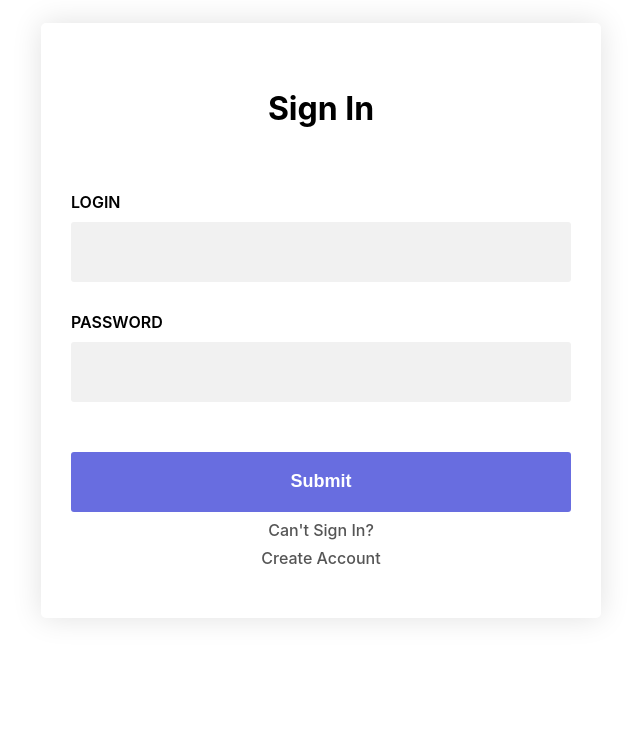
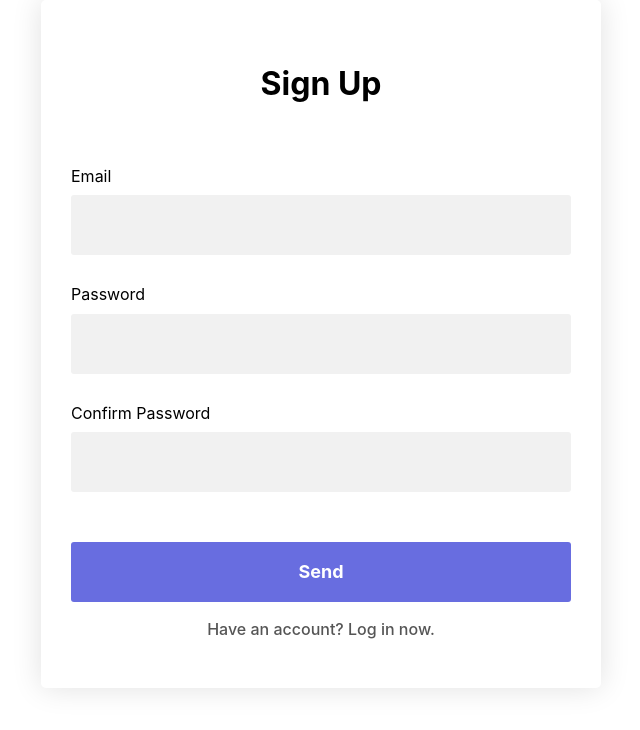
Before and after one commit to GreedLine/ReactHookLoginForm, a React (Create React App) app: page /signup in a window 1280 px wide. Shown: the top 730 px of the page, without its empty margins (319-959 px from the left). Built offline with nearby package versions, Linux system fonts and the light colour scheme.

Commit message:
Сделал страницу регистрации, перевёл css на БЭМ, подключил react-router, поправил архитектуру.

```diff
--- a/package.json
+++ b/package.json
@@ -7,9 +7,11 @@
     "@testing-library/react": "^11.2.2",
     "@testing-library/user-event": "^12.6.0",
     "node-sass": "^4.14.1",
+    "normalize.css": "^8.0.1",
     "react": "^17.0.1",
     "react-dom": "^17.0.1",
     "react-hook-form": "^6.14.0",
+    "react-router-dom": "^5.2.0",
     "react-scripts": "4.0.1",
     "uuid": "^8.3.2",
     "web-vitals": "^0.2.4"
--- a/src/components/InputField/index.js
+++ b/src/components/InputField/index.js
@@ -5,15 +5,15 @@ import React from 'react';
 export const InputField = React.forwardRef( ({label, type, name, errorMessage}, ref) => {
     const inputAndLabelId = uuidv4();
     return (
-        <div className='textb'>
-            <label htmlFor={inputAndLabelId} className='textb__placeholder'>{label}</label>
+        <div className='user-form__content'>
+            <label htmlFor={inputAndLabelId} className='login-form__placeholder'>{label}</label>
             <input type={type}
-                   className='textb__input'
+                   className='user-form__input'
                    id={inputAndLabelId}
                    name={name}
                    ref={ref}
             />
-            <span className='textb__error'>{errorMessage}</span>
+            <span className='user-form__error'>{errorMessage}</span>
         </div>
     )
 });
--- a/src/components/InputField/style.scss
+++ b/src/components/InputField/style.scss
@@ -1,18 +1,22 @@
-.login-form{
+.user-form {
   border-radius: 5px;
   padding: 50px 30px;
   max-width: 500px;
   width: 80%;
   box-shadow: 0 0 30px 0 rgba(0, 0, 0, 0.12);
   margin-bottom: 10em;
-  &__title{
+
+  &__title {
     margin: .5em 0 2em 0;
     text-align: center;
   }
-  .textb{
+
+  &__content {
     margin-top: 20px;
     padding-right: 20px;
-    &__input{
+  }
+
+  &__input {
     width: 100%;
     height: 60px;
     border: none;
@@ -23,32 +27,29 @@
     padding: 0 10px;
     margin: 10px 0;
   }
-    &__placeholder{
-      position: relative;
+
+  &__placeholder {
     text-transform: uppercase;
     font-weight: 600;
   }
-    &__error{
+
+  &__error {
     color: red;
   }
-  }
-  #login-form__submit{
+
+  &__input_type_submit {
     margin-top: 40px;
     cursor: pointer;
     background: #686de0;
     color: #fff;
     font-weight: 700;
-    width: 100%;
-    height: 60px;
-    border: none;
-    border-radius: 3px;
-    font-size: 18px;
-    padding: 0 10px;
   }
-  #login-form__submit:hover{
+
+  &__input_type_submit:hover {
     background: #5459df;
   }
-  a{
+
+  &__a {
     display: block;
     text-align: center;
     font-size: 16px;
@@ -57,7 +58,8 @@
     font-weight: 500;
     margin-top: 8px;
   }
-  a:hover{
+
+  &__a:hover {
     color: #111;
   }
 
--- a/src/index.js
+++ b/src/index.js
@@ -1,16 +1,14 @@
 import React from 'react';
 import ReactDOM from 'react-dom';
 import './index.css';
-// TODO: Поработать над БЭМ.
-
-// TODO: Подключить normalize.css
 import './components/InputField/style.scss';
-import LoginForm from './pages/LoginForm';
+import App from './pages/App';
 import reportWebVitals from './reportWebVitals';
+import 'normalize.css';
 
 ReactDOM.render(
   <React.StrictMode>
-    <LoginForm />
+    <App />
   </React.StrictMode>,
   document.getElementById('root')
 );
--- /dev/null
+++ b/src/pages/App.js
@@ -0,0 +1,30 @@
+import React from 'react'
+import {BrowserRouter, Route, Link} from 'react-router-dom'
+import SignIn from './SignIn';
+import SignUp from './SignUp';
+
+
+const Home = () => (
+    <div>
+        <ul>
+            <li><Link to="/">Home</Link></li>
+            <li><Link to="/signin">Sign In</Link></li>
+            <li><Link to="/signup">Sign Up</Link></li>
+        </ul>
+    </div>
+)
+
+const About = () => (
+    <div>
+        <p>We are now on the ABOUT page</p>
+    </div>
+)
+
+const App = () => (
+    <BrowserRouter>
+        <Route path="/" exact component={Home}/>
+        <Route path="/signin" exact component={SignIn}/>
+        <Route path="/signup" exact component={SignUp}/>
+    </BrowserRouter>
+)
+export default App
--- a/src/pages/LoginForm.js
+++ b/src/pages/SignIn.js
@@ -4,15 +4,15 @@ import React from 'react';
 // Components
 import {InputField} from "../components/InputField";
 
-function LoginForm() {
+function SignIn() {
     const {register, handleSubmit, errors} = useForm({
         reValidateMode: 'onSubmit',
     });
     const onSubmit = data => console.log(data);
 
     return (
-        <form className='login-form' onSubmit={handleSubmit(onSubmit)}>
-            <h1 className='login-form__title'>Sign In</h1>
+        <form className='user-form' onSubmit={handleSubmit(onSubmit)}>
+            <h1 className='user-form__title'>Sign In</h1>
             <InputField
                 label='Login'
                 type='text'
@@ -40,12 +40,12 @@ function LoginForm() {
                 errorMessage={errors.password && errors.password.message}
             />
 
-            <input type="submit" className='login-form__input' id='login-form__submit'
+            <input type="submit" className='user-form__input user-form__input_type_submit'
             />
-            <a href="/">Can't Sign In?</a>
-            <a href="/">Create Account</a>
+            <a href="/" className='user-form__a'>Can't Sign In?</a>
+            <a href="/signup" className='user-form__a'>Don't have an account? Sign Up.</a>
         </form>
     );
 }
 
-export default LoginForm;
+export default SignIn;
--- /dev/null
+++ b/src/pages/SignUp.js
@@ -0,0 +1,63 @@
+import {useForm} from "react-hook-form";
+import React from 'react';
+
+// Components
+import {InputField} from "../components/InputField";
+
+function SignUp() {
+    const {register, handleSubmit, errors, watch} = useForm({
+        reValidateMode: 'onSubmit',
+    });
+    const onSubmit = data => console.log(data);
+
+    return (
+        <form className='user-form' onSubmit={handleSubmit(onSubmit)}>
+            <h1 className='user-form__title'>Sign Up</h1>
+            <InputField
+                label='Email'
+                type='text'
+                name='login'
+                ref={
+                    register({
+                        required: true, pattern: {
+                            value: /^[A-Z0-9._%+-]+@[A-Z0-9.-]+\.[A-Z]{2,}$/i,
+                            message: "Invalid email address."
+                        }
+                    })}
+                errorMessage={errors.login && errors.login.message}
+            />
+            <InputField
+                label='Password'
+                type='password'
+                name='password'
+                ref={register({
+                    required: true,
+                    maxLength: {value: 60, message: 'Password length must not exceed 60 characters.'},
+                    minLength: {value: 10, message: 'Password length must not be less than 10 characters.'}
+                })
+                }
+                errorMessage={errors.password && errors.password.message}
+            />
+            <InputField
+                label='Confirm Password'
+                type='password'
+                name='password_confirm'
+                ref={register({
+                    required: true,
+                    maxLength: {value: 60, message: 'Password length must not exceed 60 characters.'},
+                    minLength: {value: 10, message: 'Password length must not be less than 10 characters.'},
+                    validate: value =>
+                        value ===  watch('password') || 'The passwords do not match'
+                })
+                }
+                errorMessage={errors.password_confirm && errors.password_confirm.message}
+            />
+
+            <input type="submit" className='user-form__input user-form__input_type_submit' value='Send'
+            />
+            <a href="/signin" className='user-form__a'>Have an account? Log in now.</a>
+        </form>
+    );
+}
+
+export default SignUp;
```
Also changed, not shown: 1 other file (tests, documents, lock files or other folders). Lines whose indentation alone changed are shown as unchanged.
